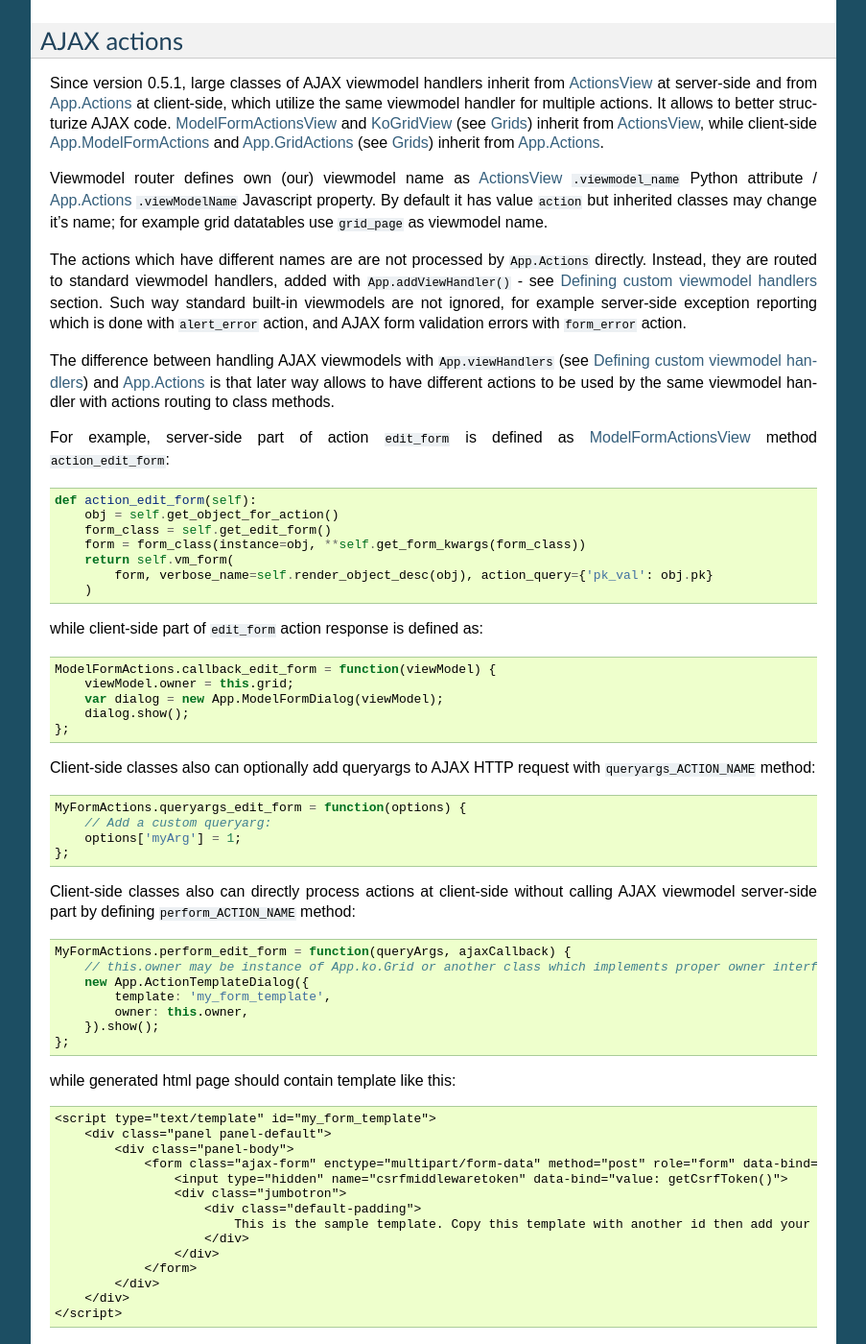
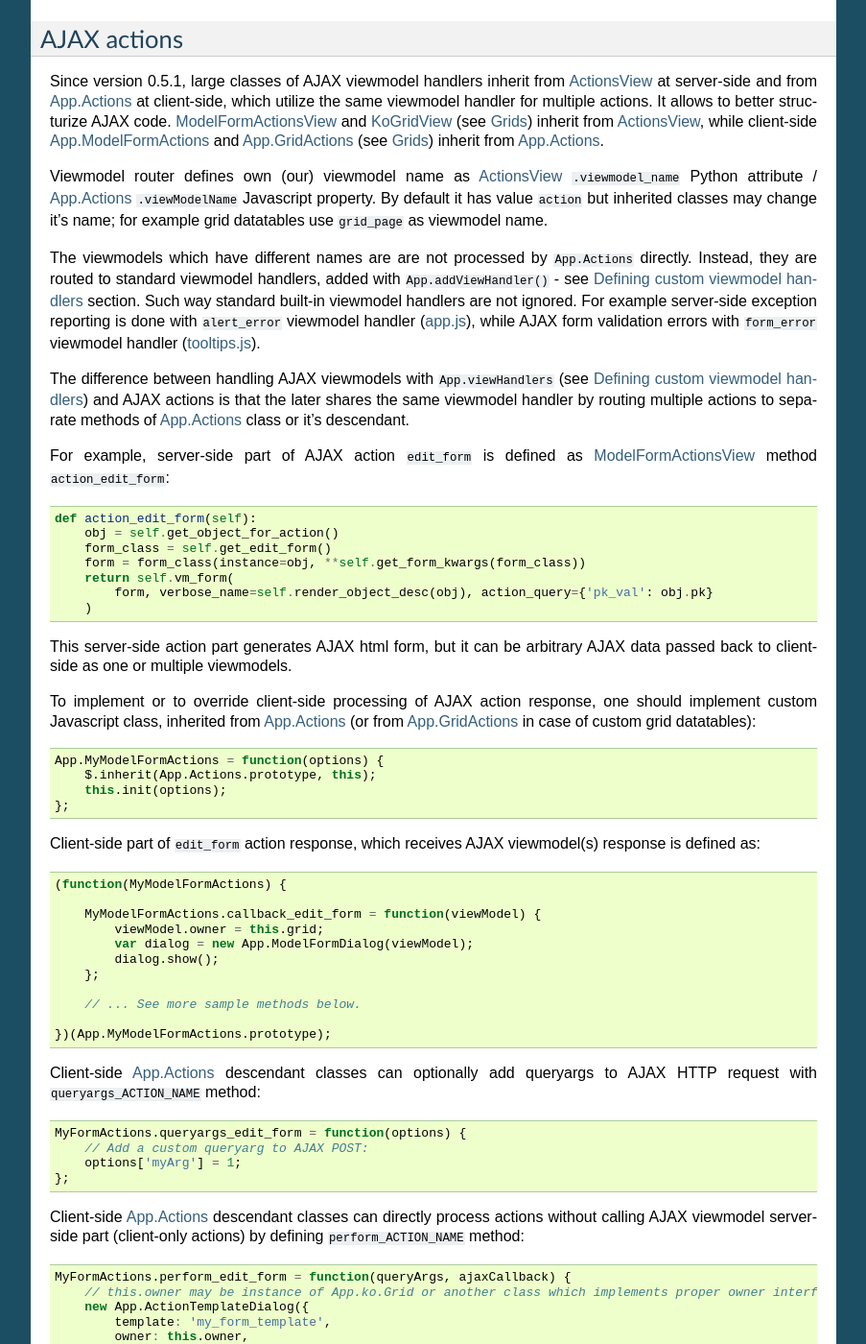
Before and after one commit to Dmitri-Sintsov/django-jinja-knockout, a Sphinx documentation site: the page built from docs/viewmodels.rst, in a window 1280 px wide and 1400 px high, scrolled down 6813 px. Shown: the whole window at 96% size, without its empty margins (198-1101 px from the left). Built offline with Sphinx 7.4.7, drawn with Linux system fonts in a browser that asks for light colours; some of the changed text lies outside the part shown.

Commit message:
Expanded AJAX actions section in viewmodels.rst.

```diff
--- a/QUICKSTART.rst
+++ b/QUICKSTART.rst
@@ -64,6 +64,8 @@ Simplifying AJAX calls
   field event handlers) when new form is added to inline formset dynamically.
 * ``$(document).ready()`` event handler uses it's own hook system for plugins, to do not interfere with external scripts
   code.
+
+.. _quickstart_underscore_js_templates:
 
 Underscore.js templates
 ~~~~~~~~~~~~~~~~~~~~~~~
--- a/docs/viewmodels.rst
+++ b/docs/viewmodels.rst
@@ -1,10 +1,17 @@
 .. _ActionsView: https://github.com/Dmitri-Sintsov/django-jinja-knockout/search?l=Python&q=ActionsView&type=&utf8=%E2%9C%93
+.. _app.js: https://github.com/Dmitri-Sintsov/django-jinja-knockout/blob/master/django_jinja_knockout/static/js/front/app.js
 .. _App.Actions: https://github.com/Dmitri-Sintsov/django-jinja-knockout/search?l=JavaScript&q=App.Actions&type=&utf8=%E2%9C%93
+.. _App.components: https://github.com/Dmitri-Sintsov/django-jinja-knockout/search?l=JavaScript&q=App.components&utf8=%E2%9C%93
+.. _App.EditForm: https://github.com/Dmitri-Sintsov/django-jinja-knockout/search?l=JavaScript&q=app.editform&type=&utf8=%E2%9C%93
+.. _App.EditForm usage: https://github.com/Dmitri-Sintsov/djk-sample/search?utf8=%E2%9C%93&q=App.EditForm
+.. _App.EditInline: https://github.com/Dmitri-Sintsov/django-jinja-knockout/search?l=JavaScript&q=app.editinline&type=&utf8=%E2%9C%93
+.. _App.ko.Grid: https://github.com/Dmitri-Sintsov/django-jinja-knockout/blob/master/django_jinja_knockout/static/js/front/ko-grid.js
 .. _ActionsView: https://github.com/Dmitri-Sintsov/django-jinja-knockout/search?l=Python&q=ActionsView&type=&utf8=%E2%9C%93
 .. _App.ModelFormActions: https://github.com/Dmitri-Sintsov/django-jinja-knockout/search?l=JavaScript&q=App.ModelFormActions&type=&utf8=%E2%9C%93
 .. _KoGridView: https://github.com/Dmitri-Sintsov/django-jinja-knockout/search?l=Python&q=KoGridView&type=&utf8=%E2%9C%93
 .. _App.GridActions: https://github.com/Dmitri-Sintsov/django-jinja-knockout/search?l=JavaScript&q=App.GridActions&type=&utf8=%E2%9C%93
 .. _ModelFormActionsView: https://github.com/Dmitri-Sintsov/django-jinja-knockout/search?l=Python&q=ModelFormActionsView&type=&utf8=%E2%9C%93
+.. _tooltips.js: https://github.com/Dmitri-Sintsov/django-jinja-knockout/blob/master/django_jinja_knockout/static/js/front/tooltips.js
 
 =================================================
 Client-side viewmodels and AJAX response routing
@@ -208,7 +215,7 @@ code is enough::
 
 .. highlight:: python
 
-``app.js`` will care itself of setting Javascript event handler, performing AJAX request POST and AJAX response routing
+`app.js`_ will care itself of setting Javascript event handler, performing AJAX request POST and AJAX response routing
 will execute viewmodels returned from Django view. If you want to ensure AJAX requests, just set your ``urls.py`` route
 kwargs key ``is_ajax`` to ``True`` (optional step)::
 
@@ -294,7 +301,7 @@ instead::
 Non-AJAX server-side invocation of client-side viewmodels.
 ----------------------------------------------------------
 
-Besides direct client-side invocation of viewmodels via ``app.js`` ``App.viewResponse()`` method, and AJAX POST /
+Besides direct client-side invocation of viewmodels via `app.js`_ ``App.viewResponse()`` method, and AJAX POST /
 AJAX GET invocation via AJAX response routing, there are two additional ways to execute client-side viewmodels with
 server-side invocation.
 
@@ -357,14 +364,14 @@ Require viewmodels handlers
 .. highlight:: javascript
 
 Sometimes there are many separate Javascript source files which define different viewmodel handlers. To assure that
-required external source viewmodel handlers are available, ``app.js`` provides ``App.requireViewHandlers()`` method::
+required external source viewmodel handlers are available, `app.js`_ provides ``App.requireViewHandlers()`` method::
 
     App.requireViewHandlers(['field_error', 'carousel_images']);
 
 Nested / conditional execution of client-side viewmodels
 --------------------------------------------------------
 Nesting viewmodels as callbacks is available for automated conditional / event-based viewmodels execution. Example of
-such approach is implementation of ``'confirm'`` viewmodel in ``app.js`` ``App.Dialog.create()``::
+such approach is implementation of ``'confirm'`` viewmodel in `app.js`_ ``App.Dialog.create()``::
 
     var cbViewModel = this.dialogOptions.callback;
     this.dialogOptions.callback = function(result) {
@@ -411,18 +418,19 @@ Viewmodel router defines own (our) viewmodel name as `ActionsView`_ ``.viewmodel
 `App.Actions`_ ``.viewModelName`` Javascript property. By default it has value ``action`` but inherited classes may
 change it's name; for example grid datatables use ``grid_page`` as viewmodel name.
 
-The actions which have different names are are not processed by ``App.Actions`` directly. Instead, they are routed to
+The viewmodels which have different names are are not processed by ``App.Actions`` directly. Instead, they are routed to
 standard viewmodel handlers, added with ``App.addViewHandler()`` - see `Defining custom viewmodel handlers`_ section.
-Such way standard built-in viewmodels are not ignored, for example server-side exception reporting which is done with
-``alert_error`` action, and AJAX form validation errors with ``form_error`` action.
+Such way standard built-in viewmodel handlers are not ignored. For example server-side exception reporting is done with
+``alert_error`` viewmodel handler (`app.js`_), while AJAX form validation errors with ``form_error`` viewmodel handler
+(`tooltips.js`_).
 
 .. highlight:: python
 
 The difference between handling AJAX viewmodels with ``App.viewHandlers`` (see `Defining custom viewmodel handlers`_)
-and `App.Actions`_ is that later way allows to have different actions to be used by the same viewmodel handler with
-actions routing to class methods.
+and AJAX actions is that the later shares the same viewmodel handler by routing multiple actions to separate methods
+of `App.Actions`_ class or it's descendant.
 
-For example, server-side part of action ``edit_form`` is defined as `ModelFormActionsView`_ method
+For example, server-side part of AJAX action ``edit_form`` is defined as `ModelFormActionsView`_ method
 ``action_edit_form``::
 
     def action_edit_form(self):
@@ -433,25 +441,43 @@ For example, server-side part of action ``edit_form`` is defined as `ModelFormAc
             form, verbose_name=self.render_object_desc(obj), action_query={'pk_val': obj.pk}
         )
 
+This server-side action part generates AJAX html form, but it can be arbitrary AJAX data passed back to client-side as
+one or multiple viewmodels.
+
 .. highlight:: javascript
 
-while client-side part of ``edit_form`` action response is defined as::
+To implement or to override client-side processing of AJAX action response, one should implement custom Javascript
+class, inherited from `App.Actions`_ (or from `App.GridActions`_ in case of custom grid datatables)::
 
-    ModelFormActions.callback_edit_form = function(viewModel) {
-        viewModel.owner = this.grid;
-        var dialog = new App.ModelFormDialog(viewModel);
-        dialog.show();
+    App.MyModelFormActions = function(options) {
+        $.inherit(App.Actions.prototype, this);
+        this.init(options);
     };
 
-Client-side classes also can optionally add queryargs to AJAX HTTP request with ``queryargs_ACTION_NAME`` method::
+Client-side part of ``edit_form`` action response, which receives AJAX viewmodel(s) response is defined as::
+
+    (function(MyModelFormActions) {
+
+        MyModelFormActions.callback_edit_form = function(viewModel) {
+            viewModel.owner = this.grid;
+            var dialog = new App.ModelFormDialog(viewModel);
+            dialog.show();
+        };
+
+        // ... See more sample methods below.
+
+    })(App.MyModelFormActions.prototype);
+
+Client-side `App.Actions`_ descendant classes can optionally add queryargs to AJAX HTTP request with
+``queryargs_ACTION_NAME`` method::
 
     MyFormActions.queryargs_edit_form = function(options) {
-        // Add a custom queryarg:
+        // Add a custom queryarg to AJAX POST:
         options['myArg'] = 1;
     };
 
-Client-side classes also can directly process actions at client-side without calling AJAX viewmodel server-side part
-by defining ``perform_ACTION_NAME`` method::
+Client-side `App.Actions`_ descendant classes can directly process actions without calling AJAX viewmodel server-side
+part (client-only actions) by defining ``perform_ACTION_NAME`` method::
 
     MyFormActions.perform_edit_form = function(queryArgs, ajaxCallback) {
         // this.owner may be instance of App.ko.Grid or another class which implements proper owner interface.
@@ -463,7 +489,8 @@ by defining ``perform_ACTION_NAME`` method::
 
 .. highlight:: jinja
 
-while generated html page should contain template like this::
+For such client-only actions ``App.ActionTemplateDialog`` utilizes underscore.js or knockout.js (when two way binding is
+required) template like this::
 
     <script type="text/template" id="my_form_template">
         <div class="panel panel-default">
@@ -480,4 +507,16 @@ while generated html page should contain template like this::
         </div>
     </script>
 
-For more detailed example of using viewmodel actions routing, see see :doc:`grids` section :ref:`grids_client_side_action_routing`.
+.. highlight:: javascript
+
+Custom grid actions should be inherited from both ``App.GridActions`` and it's base class ``App.Actions``::
+
+    App.MyGridActions = function(options) {
+        $.inherit(App.GridActions.prototype, this);
+        $.inherit(App.Actions.prototype, this);
+        this.init(options);
+    };
+
+For more detailed example of using viewmodel actions routing, see see :doc:`grids` section
+:ref:`grids_client_side_action_routing`. Internally, AJAX actions are used by `App.EditForm`_, `App.EditInline`_ and
+by `App.ko.Grid`_ client-side components. See also `App.EditForm usage`_ in ``djk-sample`` project.
```
Also changed, not shown: docs/grids.rst (+2 -6 lines).
